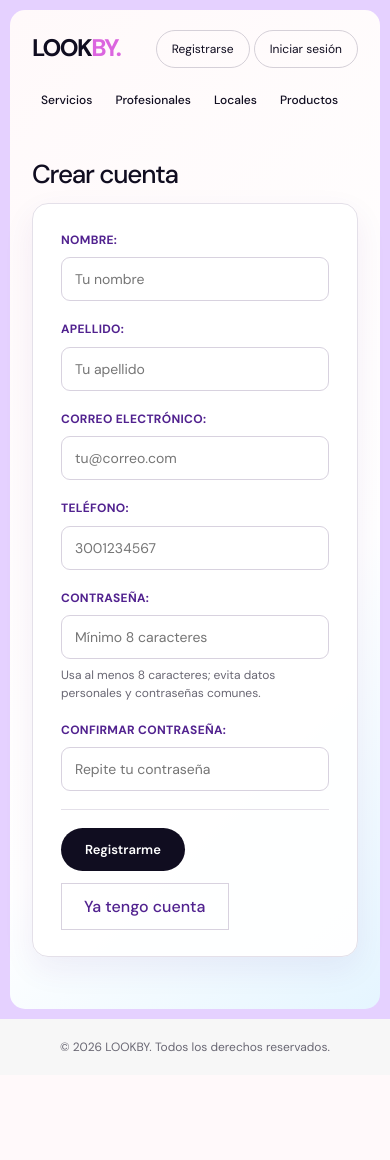
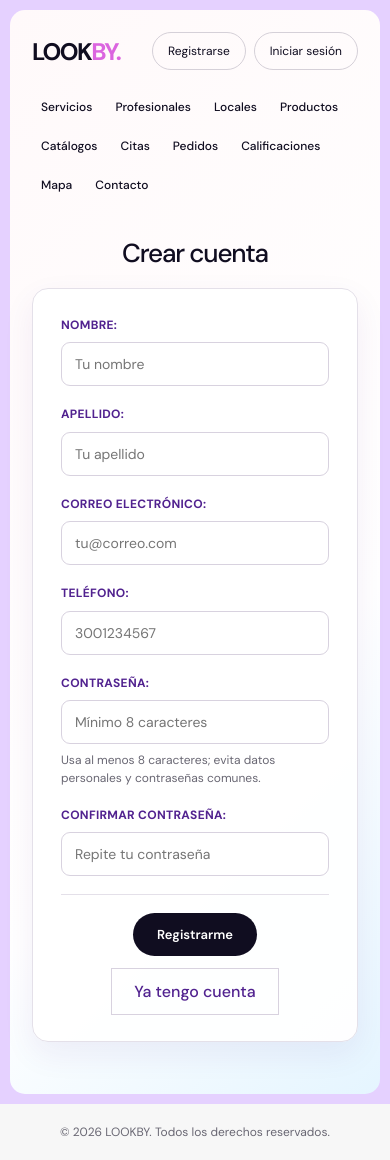
Before and after one commit to DeibyCamacho/LookByDJ, a Django app: page /usuarios/crear/ in a window 390 px wide. Before the commit the page ends 1052 px from the top, so only its background shows below. Run offline with Django 5.2, Linux system fonts and the light colour scheme; parts of the project's set-up code (start-up, migrations or seed data) failed here and were passed over.

Commit message:
Corrige diseno de acceso y barra de navegacion

```diff
--- a/lookby_proyecto/inicio/static/inicio/css/home.css
+++ b/lookby_proyecto/inicio/static/inicio/css/home.css
@@ -80,6 +80,8 @@ body {
     display: flex;
     align-items: center;
     justify-content: space-between;
+    flex-wrap: wrap;
+    gap: 10px 18px;
 
     min-height: 65px;
     margin-bottom: 40px;
@@ -101,20 +103,33 @@ body {
 .nav-links {
     display: flex;
     align-items: center;
-    gap: 12px;
+    flex-wrap: wrap;
+    gap: 4px;
+    flex: 1 1 auto;
 }
 
 .nav-links a {
     text-decoration: none;
     color: var(--black);
 
-    font-size: 14px;
+    font-size: 13px;
     font-weight: 500;
 
-    padding: 11px 16px;
+    padding: 8px 10px;
     border-radius: 25px;
 
     transition: 0.3s;
+}
+
+/* Botones de acceso: en fila, un poco mas arriba que el resto del menu */
+.nav-actions {
+    display: flex;
+    align-items: center;
+    align-self: flex-start;
+    gap: 8px;
+    flex-shrink: 0;
+    margin-left: auto;
+    margin-top: -2px;
 }
 
 .nav-links a:hover {
@@ -129,8 +144,9 @@ body {
     border: 1px solid #D5D0D8;
     border-radius: 30px;
 
-    padding: 14px 26px;
-    font-size: 14px;
+    padding: 9px 16px;
+    font-size: 13px;
+    white-space: nowrap;
 
     transition: 0.3s;
 }
@@ -543,6 +559,12 @@ body {
         padding: 9px;
     }
 
+    .nav-actions {
+        flex-wrap: wrap;
+        align-self: auto;
+        margin-top: 0;
+    }
+
     .btn-start {
         padding: 10px 15px;
         font-size: 12px;
@@ -622,6 +644,32 @@ body {
     font-weight: 600;
     margin: 22px 0 10px;
     color: var(--purple-dark);
+}
+
+/* Formularios de acceso (login / registro): tarjeta centrada y compacta */
+.contenido-acceso {
+    display: flex;
+    justify-content: center;
+    padding-top: 4px;
+}
+
+.tarjeta-acceso {
+    width: 100%;
+    max-width: 460px;
+}
+
+.tarjeta-acceso h2 {
+    text-align: center;
+    margin-bottom: 18px;
+}
+
+.tarjeta-acceso form {
+    max-width: 100%;
+    padding: 26px 28px;
+}
+
+.tarjeta-acceso .acciones {
+    justify-content: center;
 }
 
 .contenido p {
--- a/lookby_proyecto/templates/base.html
+++ b/lookby_proyecto/templates/base.html
@@ -7,7 +7,7 @@
     <meta name="viewport" content="width=device-width, initial-scale=1.0">
     <title>{% block title %}LookBy | Encuentra tu estilo{% endblock %}</title>
 
-    <link rel="stylesheet" href="{% static 'inicio/css/home.css' %}">
+    <link rel="stylesheet" href="{% static 'inicio/css/home.css' %}?v=3">
 
     <link rel="preconnect" href="https://fonts.googleapis.com">
     <link rel="preconnect" href="https://fonts.gstatic.com" crossorigin>
--- a/lookby_proyecto/usuarios/templates/usuarios/entrar.html
+++ b/lookby_proyecto/usuarios/templates/usuarios/entrar.html
@@ -1,7 +1,8 @@
 {% extends 'base.html' %}
 {% block title %}Entrar | LookBy{% endblock %}
 {% block content %}
-<div class="contenido">
+<div class="contenido contenido-acceso">
+  <div class="tarjeta-acceso">
     <h2>Iniciar sesión</h2>
     <form method="post" novalidate>
       {% csrf_token %}
@@ -13,4 +14,5 @@
       </div>
     </form>
   </div>
+</div>
 {% endblock %}
--- a/lookby_proyecto/usuarios/templates/usuarios/registro.html
+++ b/lookby_proyecto/usuarios/templates/usuarios/registro.html
@@ -1,7 +1,8 @@
 {% extends 'base.html' %}
 {% block title %}Registro | LookBy{% endblock %}
 {% block content %}
-<div class="contenido">
+<div class="contenido contenido-acceso">
+  <div class="tarjeta-acceso">
     <h2>Crear cuenta</h2>
     <form method="post" novalidate>
       {% csrf_token %}
@@ -12,4 +13,5 @@
       </div>
     </form>
   </div>
+</div>
 {% endblock %}
```
Lines whose indentation alone changed are shown as unchanged.
